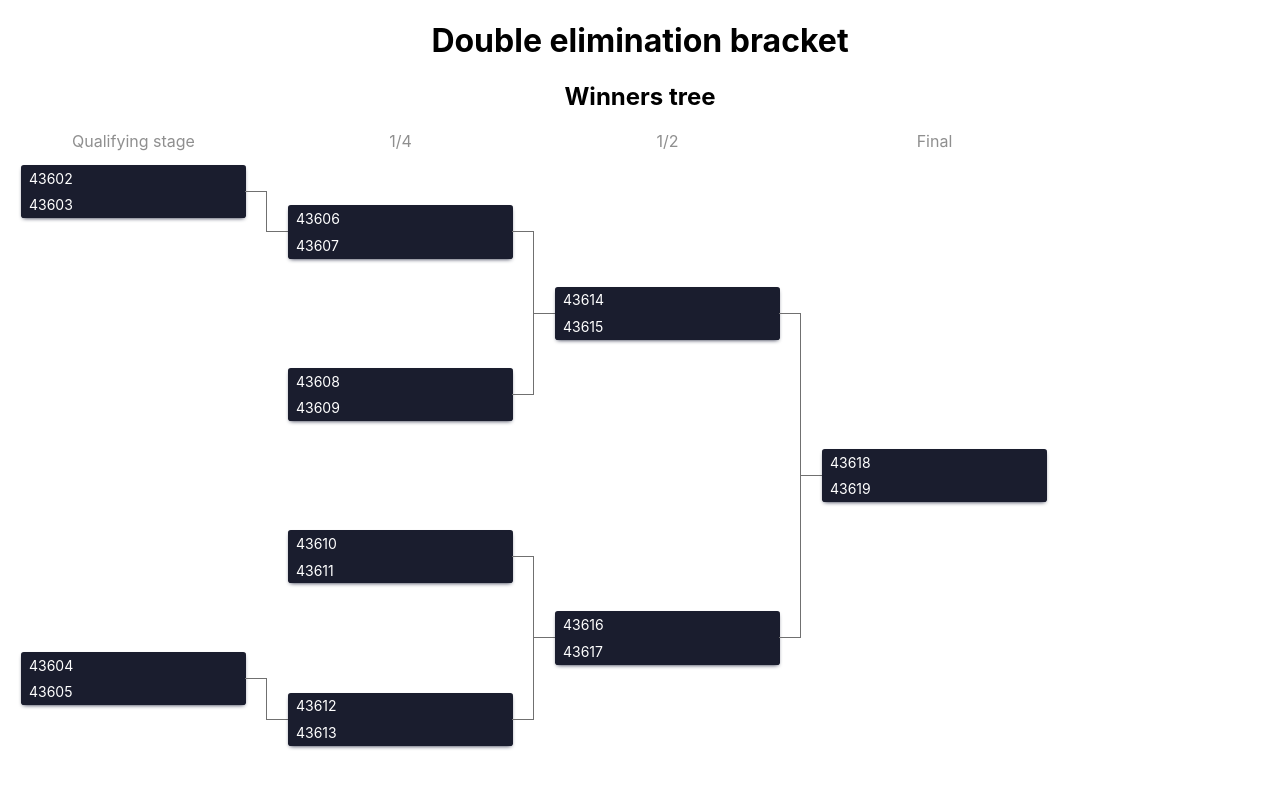
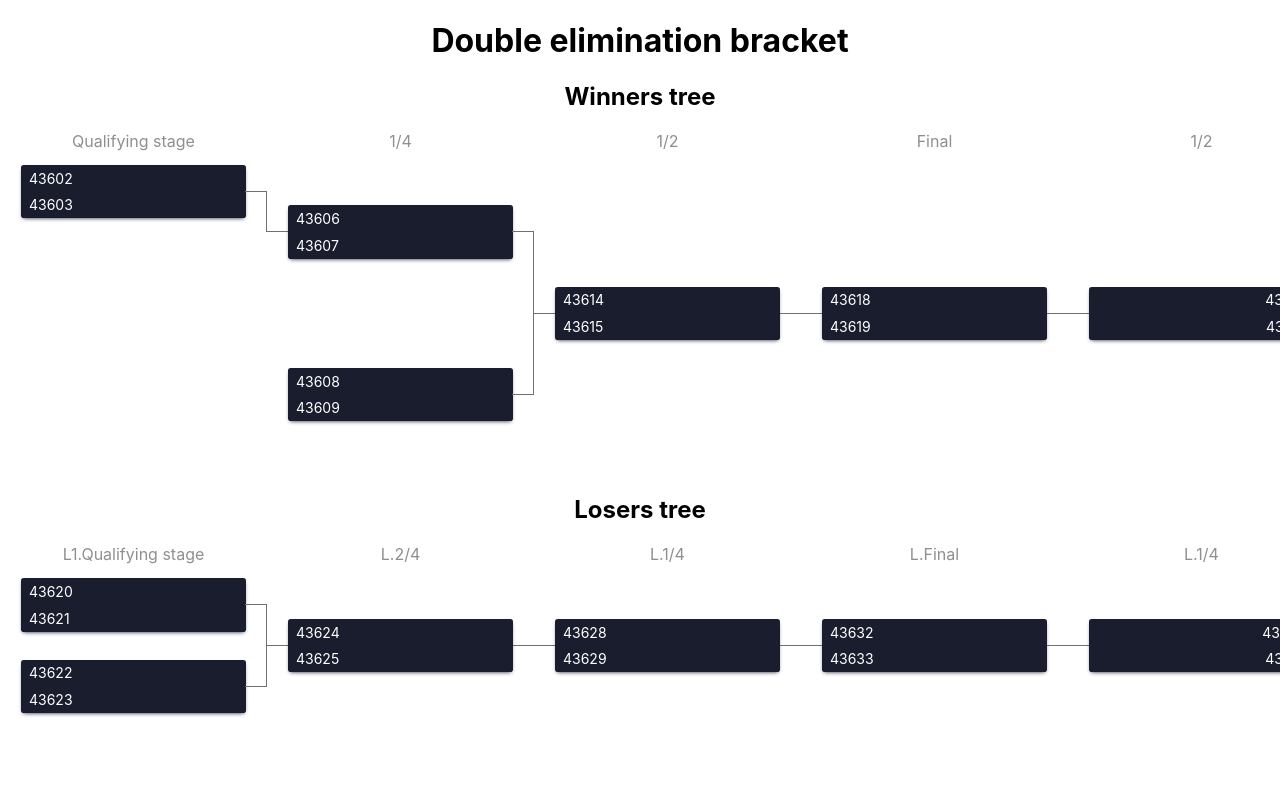
Before and after one commit to tournamentstat/react-brackets-dev, a React (Create React App) app: page / in a window 1280 px wide. Shown: the top 800 px of the page. Built offline with nearby package versions, Linux system fonts and the light colour scheme.

Commit message:
Add lines to the final seed in the two sided tree version

```diff
--- a/src/components/Bracket.tsx
+++ b/src/components/Bracket.tsx
@@ -2,7 +2,7 @@ import React from "react";
 import {SeedItem, SeedTeam, type IRenderSeedProps} from "../react-brackets";
 import {RoundTitle} from "../react-brackets/components/round";
 import {Seed} from "../react-brackets/brackets/Seed";
-import {DoubleElimination} from "../react-brackets/brackets";
+import {DoubleElimination, SingleElimination} from "../react-brackets/brackets";
 import {etapData} from "./etapDataFixture";
 
 const CustomSeed = (props: IRenderSeedProps) => {
@@ -28,7 +28,7 @@ const Bracket = () => {
   return (
       <div style={{width: "100%", overflowX: "auto", textAlign: "center"}}>
         <h1>Double elimination bracket</h1>
-        <DoubleElimination data={etapData} renderSeedComponent={CustomSeed} roundTitleComponent={RoundTitleComponent} />
+        <DoubleElimination data={etapData} renderSeedComponent={CustomSeed} roundTitleComponent={RoundTitleComponent} twoSided/>
       </div>
   );
 }
--- a/src/react-brackets/brackets/Tree/Tree.tsx
+++ b/src/react-brackets/brackets/Tree/Tree.tsx
@@ -65,7 +65,7 @@ export const Tree = ({
     const final_seed = final_round.seeds[0];
     const tree = [{
         id: final_round.id,
-        seeds: [real_seed(final_seed.id, final_round.singleLined ?? false)]
+        seeds: [real_seed(final_seed.id, (final_round.singleLined ?? false) || twoSided)]
     }];
     for (let i = 1; i<depth; i++) {
         const roundSeeds = [];
--- a/src/react-brackets/components/seed.ts
+++ b/src/react-brackets/components/seed.ts
@@ -67,6 +67,20 @@ font-size: 14px;
     }
     [dir="ltr"] & {
       right: -1.5em;
+    }
+    [dir="twoSided"] & {
+      right: -1.5em;
+    }
+  }
+  &::before {
+      content: "";
+      position: absolute;
+      height: 50%;
+      width: 3em;
+      border-bottom: 1px solid #707070;
+      top: -0.5px;
+    [dir="twoSided"] & {
+      left: -1.5em;
     }
   }
   &:nth-child(even)::after {
```
